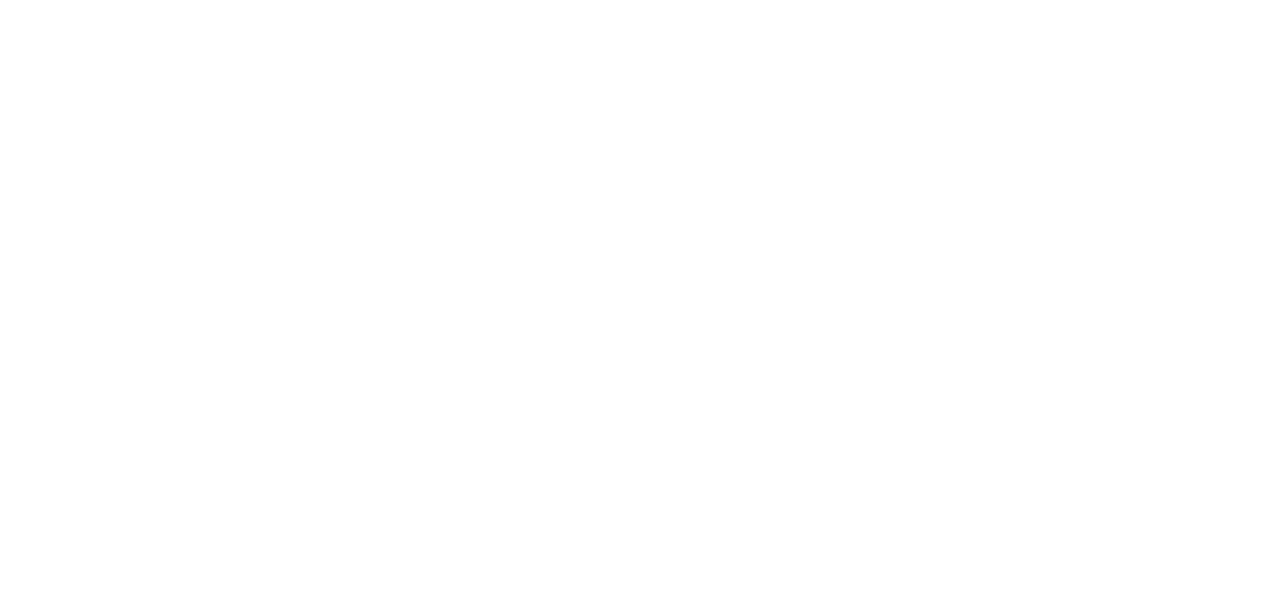
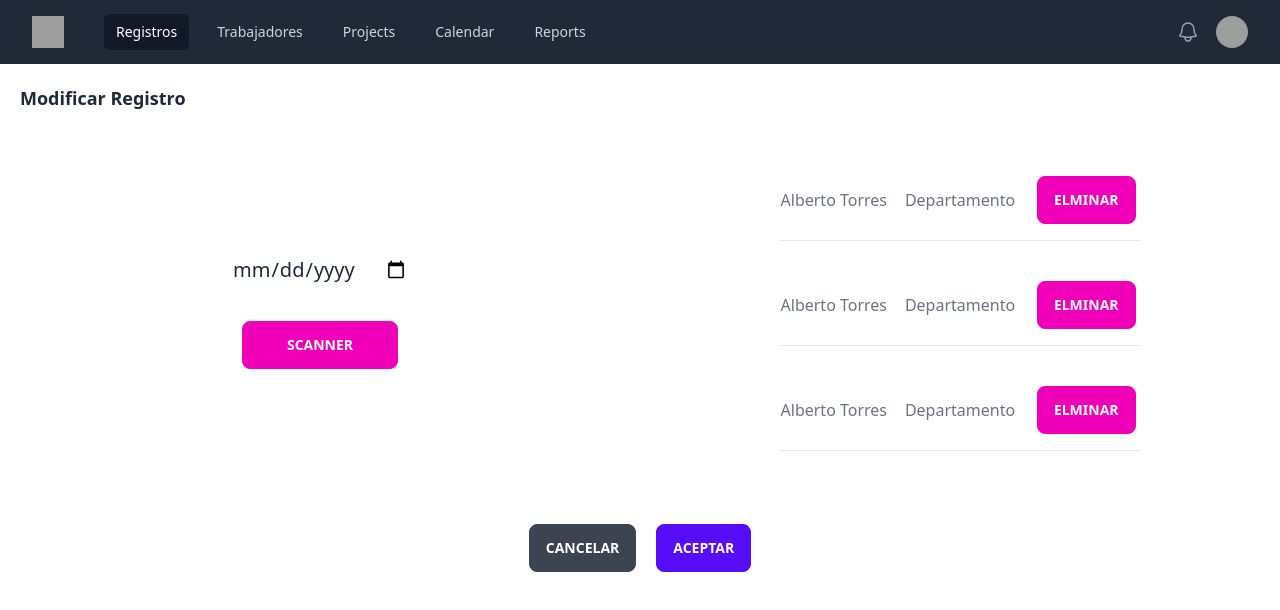
Before and after one commit to AlbeTorres/Asisto, a React (Vite) app in the folder AsistoApp/: page /modificarregistro in a window 1280 px wide. Before the commit this address had no page. Shown: the top 610 px of the page. Built offline with nearby package versions, Linux system fonts and the light colour scheme; grey boxes are pictures that could not be loaded.

Commit message:
cosas hechas que se yo

```diff
--- a/AsistoApp/src/components/modalform/ModificarRegistroform.jsx
+++ b/AsistoApp/src/components/modalform/ModificarRegistroform.jsx
@@ -1,33 +1,54 @@
-import React from 'react'
-import CrearRegistroFormList from '../registro/CrearRegistroFormList'
+import React,{useEffect, useContext} from "react";
+import Modal from "../modal/Modal";
+import NavComponent from "../navbar/NavComponent";
+import CrearRegistroFormList from "../registro/CrearRegistroFormList";
+import TrabajadorRegistroCard from "../usuario/TrabajadorRegistroCard";
+import registroContext from "../../context/registroContext/registroContext";
+import { Link } from "react-router-dom";
 
 const ModificarRegistroform = () => {
+
+
+  const {accion, establecerAccion}=useContext(registroContext);
+  const establecerAccionAux=(accion)=>{
+
+    establecerAccion({accion})
+  }
+
+  useEffect(()=>{
+
+  },[])
+
   return (
-    <div className='w-full h-full p-2'>
-      <h3 className="font-bold text-lg mb-5 ">
-        Modificar Registro
-      </h3>
-    <div className="grid  place-items-center md:place-items-start   md:grid-cols-2  md:gap-4 md:h-44 px-2  ">
+    <div className="w-full">
+      <NavComponent />
+      <h3 className="font-bold text-lg m-5 ">Modificar Registro</h3>
+      <div className=" mt-5  md:place-items-center md:grid  md:grid-cols-2 md:gap-4 px-2  ">
+        <div className="flex flex-col items-center justify-between gap-4 mb-5 w-full">
+          <input className="w-fit text-xl my-5 " type="date" name="" id="" />
+          <label htmlFor="my-modal" onClick={()=>{establecerAccionAux('scanner')}} className="btn btn-secondary w-1/4 ">Scanner</label>
+        </div>
+        <div className="h-80 my-5">
+          <CrearRegistroFormList>
+            <TrabajadorRegistroCard />
+            <TrabajadorRegistroCard />
+            <TrabajadorRegistroCard />
+            <TrabajadorRegistroCard />
+            <TrabajadorRegistroCard />
+          </CrearRegistroFormList>
+        </div>
+      </div>
+      <div className="flex items-center justify-center mt-8  w-full">
+        <Link to={'/'} className="btn mr-5 ">
+          Cancelar
+        </Link>
+        <button  className="btn btn-primary">
+          Aceptar
+        </button>
+      </div>
+      <Modal/>
+    </div>
+  );
+};
 
-      <div className='flex items-center justify-between gap-4 mb-5 w-full md:grid  md:place-items-center '>
-        <input className='w-fit ' type="date" name="" id="" />
-        <button className='btn btn-secondary '>Scanner</button>
-      </div>
-
-      <CrearRegistroFormList/>
-
-    </div>
-
-      <div className="modal-action mt-8">
-        <label htmlFor="my-modal" className="btn ">
-          Cancelar
-        </label>
-        <label htmlFor="my-modal" className="btn btn-primary">
-         Crear
-        </label>
-      </div>
-    </div>
-  )
-}
-
-export default ModificarRegistroform
+export default ModificarRegistroform;
--- a/AsistoApp/src/components/registro/CrearRegistroFormList.jsx
+++ b/AsistoApp/src/components/registro/CrearRegistroFormList.jsx
@@ -1,12 +1,12 @@
 import React from 'react'
 import {FaTrash} from "react-icons/fa";
 
-const CrearRegistroFormList = () => {
+const CrearRegistroFormList = ({children}) => {
   return (
-    <div className="grid place-items-center  md:items-start gap-6 mt-2 auto-rows-min md:place-items-start h-44 w-full overflow-y-auto     ">
+    <div className="grid  h-full  md:items-start gap-6 mt-2 auto-rows-min md:place-items-start  w-full overflow-y-auto     ">
 
 
-
+       {children}
 
 
 
--- a/AsistoApp/src/components/registro/RegistroCard.jsx
+++ b/AsistoApp/src/components/registro/RegistroCard.jsx
@@ -1,7 +1,16 @@
-import React from 'react'
+import React,{useContext} from 'react'
 import { Bars3Icon, BellIcon, XMarkIcon } from '@heroicons/react/24/outline'
+import registroContext from '../../context/registroContext/registroContext'
+import { Link } from 'react-router-dom'
 
-const RegistroCard = () => {
+const RegistroCard =({id}) => {
+
+  const {establecerAccion}= useContext(registroContext)
+
+  const establecerAccionAux=(id)=>{
+
+    establecerAccion({id })
+  }
   return (
     <div className=' grid grid-rows-2 md:grid-cols-2 md:grid-rows-1 h-fit py-4 gap-4 place-items-center border-gray-200 border-b   '>
 
@@ -11,7 +20,7 @@ const RegistroCard = () => {
         </p>
         </div>
         <div className='grid place-items-center '>
-            <label htmlFor="my-modal" className="btn modal-button bg-gray-800 text-white">Editar</label>
+            <Link onClick={()=>establecerAccionAux(id)} to={'/modificarregistro'} className={'btn'} >Modificar</Link>
 
 
         </div>
--- /dev/null
+++ b/AsistoApp/src/components/usuario/TrabajadorRegistroCard.jsx
@@ -0,0 +1,23 @@
+import React from 'react'
+
+const TrabajadorRegistroCard = () => {
+  return (
+    <div className=' grid grid-rows-3 md:grid-cols-3 md:grid-rows-1 h-fit py-4 gap-4 place-items-center border-gray-200 border-b   '>
+
+    <div>
+    <p className='text-gray-500'>
+        Alberto Torres
+    </p>
+    </div>
+    <div>
+    <p className='text-gray-500'>
+        Departamento
+    </p>
+    </div>
+    <button className='btn btn-secondary'>Elminar</button>
+
+</div>
+  )
+}
+
+export default TrabajadorRegistroCard
--- a/AsistoApp/src/routes/Rutas.jsx
+++ b/AsistoApp/src/routes/Rutas.jsx
@@ -1,6 +1,7 @@
 import React from "react";
 
 import { Routes, Route, Navigate } from "react-router-dom";
+import ModificarRegistroform from "../components/modalform/ModificarRegistroform";
 import Login from "../Pages/auth/Login";
 import NuevaCuenta from "../Pages/auth/Register";
 import Home from "../Pages/Home";
@@ -14,6 +15,7 @@ const Rutas = () => {
         <Route exact path="/trabajadores" element={<TrabajadorMenu />} />
         <Route exact path="/login" element={<Login />} />
         <Route exact path="/register" element={<NuevaCuenta />} />
+        <Route exact path="/modificarregistro" element={<ModificarRegistroform />} />
       </Routes>
     </div>
   );
```
